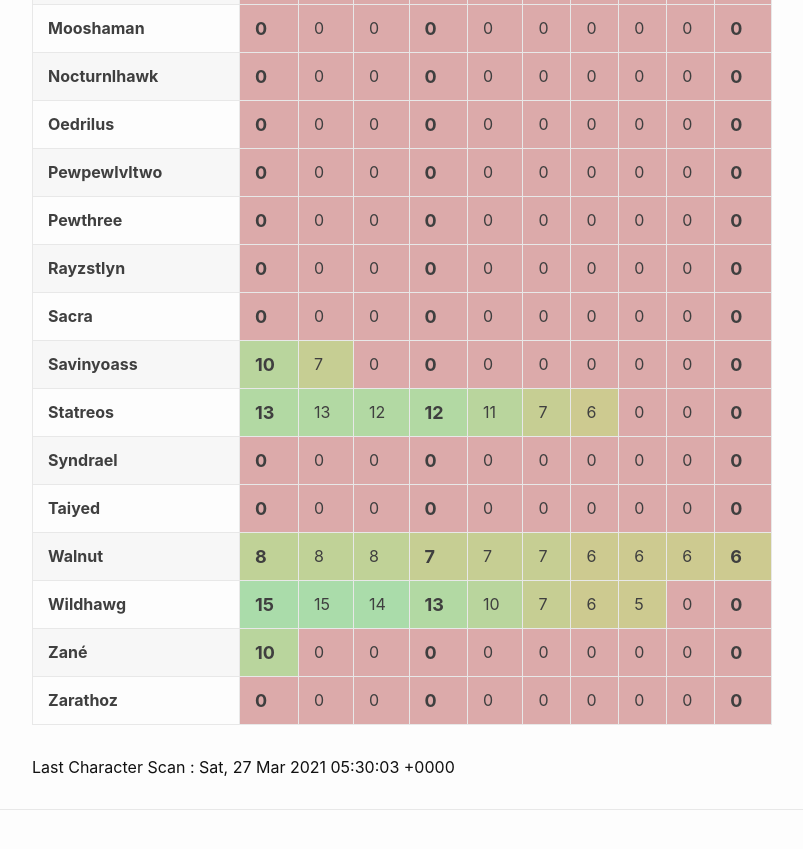
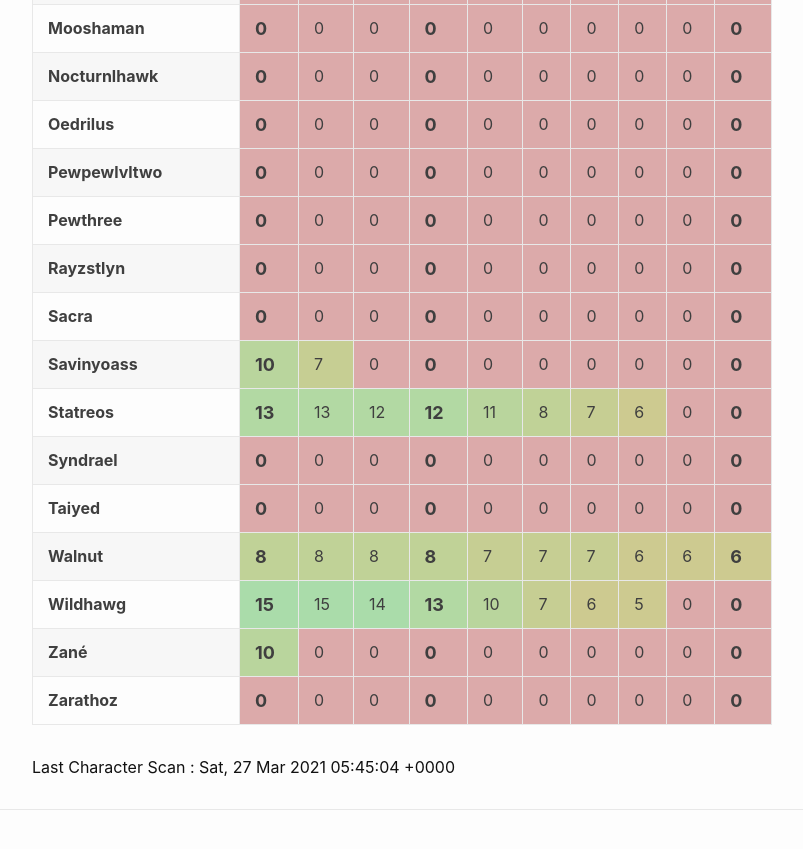
Before and after one commit to eldertribunal/keystonetracker, a Jekyll site: the page built from weekly.md, in a window 1280 px wide and 900 px high, scrolled down 1390 px. Shown: the top 849 px of the window, without its empty margins (126-929 px from the left). Built offline with Jekyll 4.4.1, drawn with Linux system fonts in a browser that asks for light colours.

Commit message:
auto scan Sat Mar 27 05:45:51 UTC 2021

```diff
--- a/_data/scanned.json
+++ b/_data/scanned.json
@@ -1,3 +1,3 @@
 {
-  "timestamp": 1616823003
+  "timestamp": 1616823904
 }
--- a/_data/weekly.json
+++ b/_data/weekly.json
@@ -65,10 +65,10 @@
       8,
       8,
       8,
+      8,
       7,
       7,
       7,
-      6,
       6,
       6,
       6
@@ -183,12 +183,12 @@
     "name": "Karst",
     "dungeons": [
       8,
+      8,
       7,
       6,
       4,
       3,
       3,
-      0,
       0,
       0,
       0
@@ -532,9 +532,9 @@
       12,
       12,
       11,
+      8,
       7,
       6,
-      0,
       0,
       0
     ]
```
